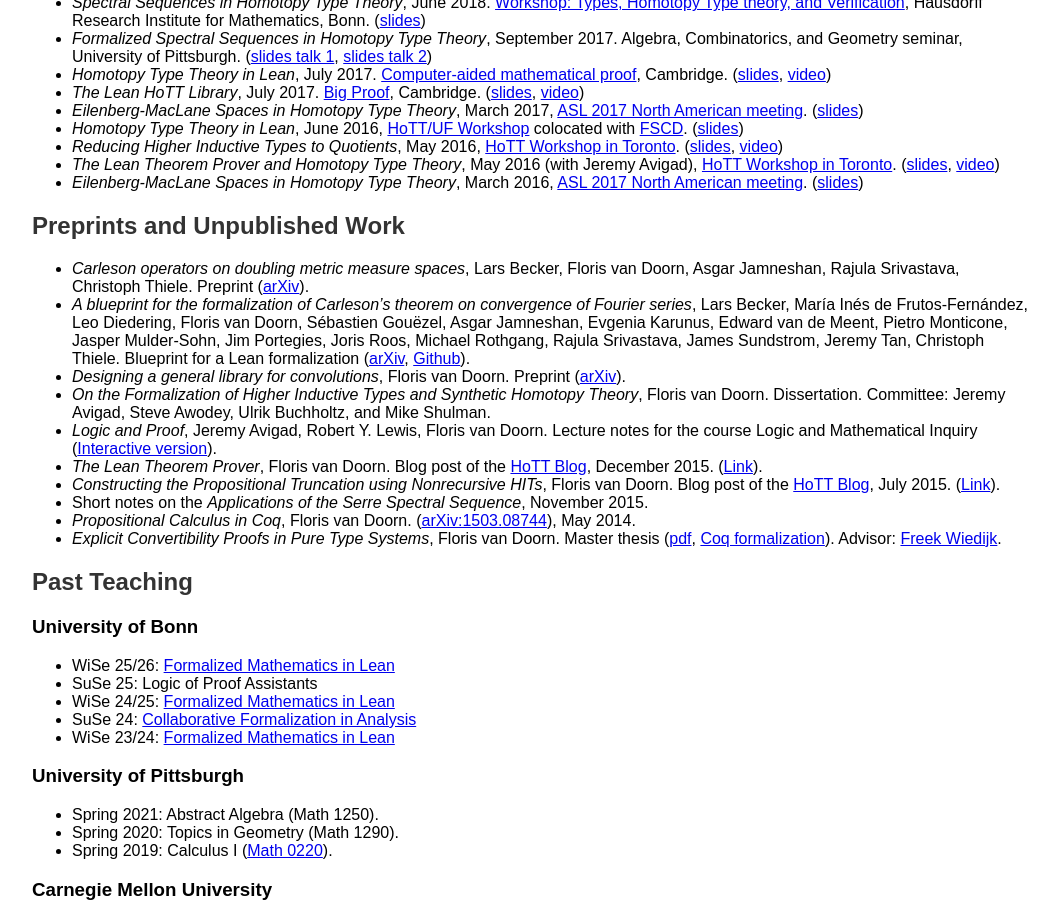
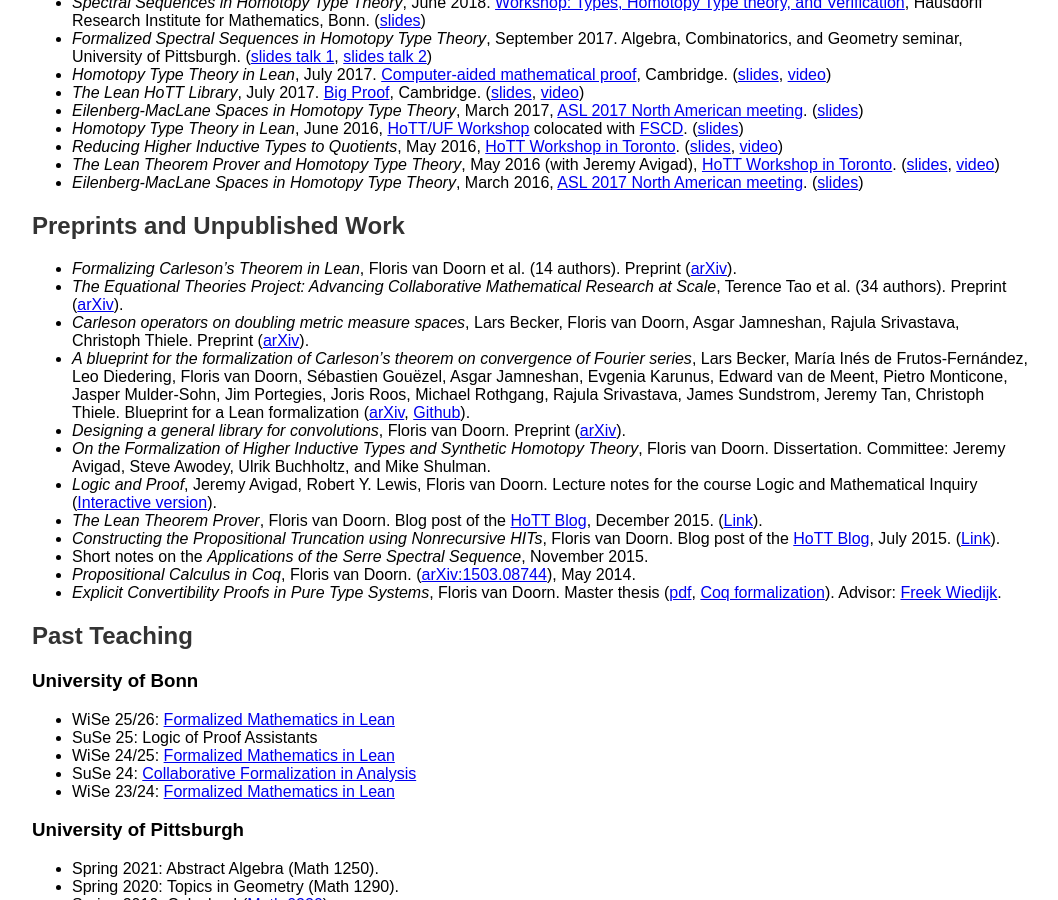
Before and after one commit to fpvandoorn/fpvandoorn.github.io, a Jekyll site: the page built from index.md, in a window 1280 px wide and 900 px high, scrolled down 2638 px. Shown: the whole window, without its empty margins (108-1166 px from the left). Built offline with Jekyll 4.4.1, drawn with Linux system fonts in a browser that asks for light colours; our own code applies the rules of GitHub Pages for plain Markdown files.

Commit message:
add preprint

```diff
--- a/index.md
+++ b/index.md
@@ -150,6 +150,8 @@
 
 ## Preprints and Unpublished Work
 
+- *Formalizing Carleson's Theorem in Lean*, Floris van Doorn et al. (14 authors). Preprint ([arXiv](https://arxiv.org/abs/2609.31334)).
+- *The Equational Theories Project: Advancing Collaborative Mathematical Research at Scale*, Terence Tao et al. (34 authors). Preprint ([arXiv](https://arxiv.org/abs/2512.07087)).
 - *Carleson operators on doubling metric measure spaces*, Lars Becker, Floris van Doorn, Asgar Jamneshan, Rajula Srivastava, Christoph Thiele. Preprint ([arXiv](https://arxiv.org/abs/2508.05563)).
 - *A blueprint for the formalization of Carleson's theorem on convergence of Fourier series*, Lars Becker, María Inés de Frutos-Fernández, Leo Diedering, Floris van Doorn, Sébastien Gouëzel, Asgar Jamneshan, Evgenia Karunus, Edward van de Meent, Pietro Monticone, Jasper Mulder-Sohn, Jim Portegies, Joris Roos, Michael Rothgang, Rajula Srivastava, James Sundstrom, Jeremy Tan, Christoph Thiele. Blueprint for a Lean formalization ([arXiv](https://arxiv.org/abs/2405.06423), [Github](https://github.com/fpvandoorn/carleson)).
 - *Designing a general library for convolutions*, Floris van Doorn. Preprint ([arXiv](https://arxiv.org/abs/2210.07693)).
```
Also changed, not shown: formalized-mathematics.md (+1 -0 lines).
